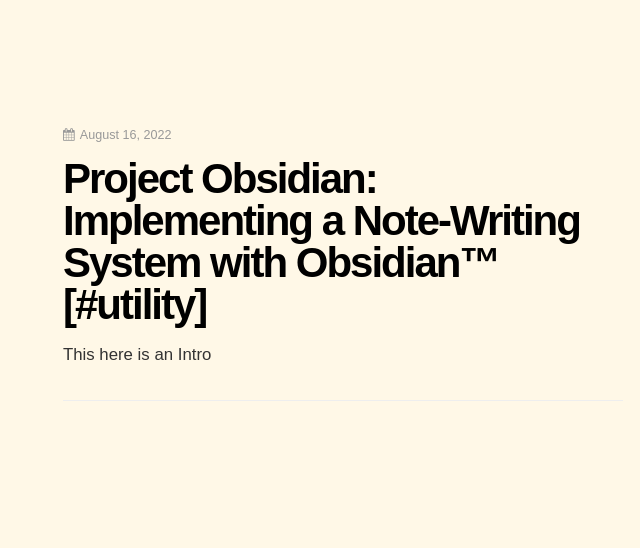
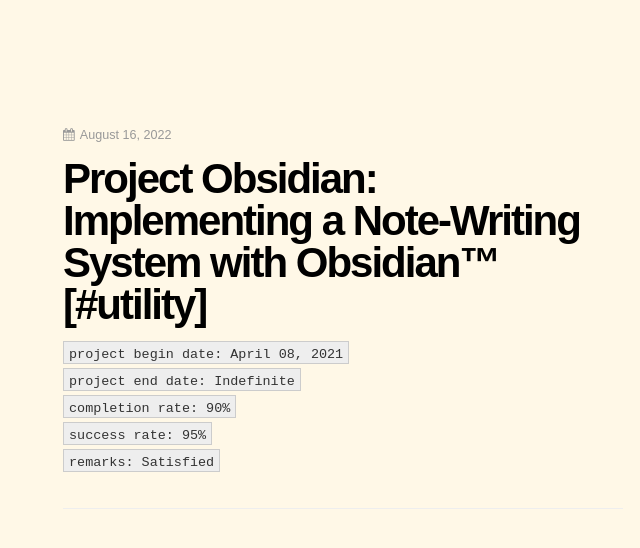
Before and after one commit to dCO2/rococo, a Jekyll site: the page built from _posts/2022-08-16-project-obsidian.md, in a window 1280 px wide. Shown: the top 548 px of the page, without its empty margins (313-953 px from the left). Built offline with Jekyll 4.4.1, drawn with Linux system fonts in a browser that asks for light colours; some web fonts are replaced.

Commit message:
Update 2022-08-16-project-obsidian.md

```diff
--- a/_posts/2022-08-16-project-obsidian.md
+++ b/_posts/2022-08-16-project-obsidian.md
@@ -6,4 +6,8 @@ permalink: /:year/:month/:day/:title
 tags:
 ---
 
-This here is an Intro
+`project begin date: April 08, 2021`
+`project end date: Indefinite`
+`completion rate: 90%`
+`success rate: 95%`
+`remarks: Satisfied`
```
